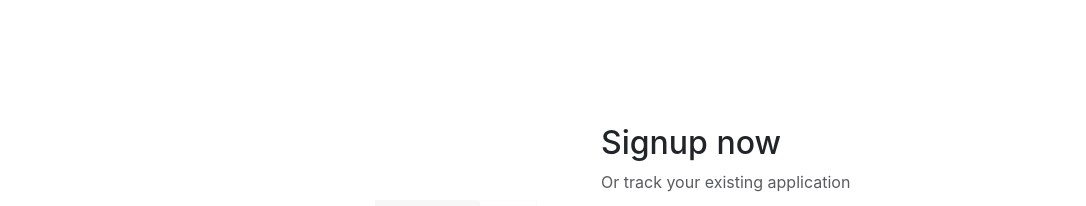
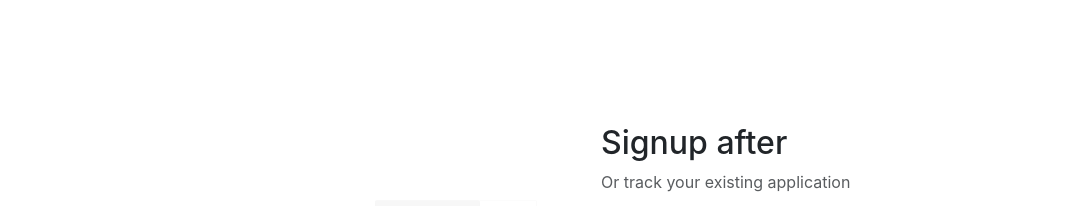
Before and after one commit to FaruqKhan11148/actual_zerodha, a React (Create React App) app in the folder frontend/: page /signup in a window 1280 px wide. Shown: the part 3280-3486 px from the top of the page, without its empty margins (51-1137 px from the left). Built offline with nearby package versions, Linux system fonts and the light colour scheme.

Commit message:
updation

```diff
--- a/frontend/src/landing_page/signup/SignupNow.js
+++ b/frontend/src/landing_page/signup/SignupNow.js
@@ -53,7 +53,7 @@ function Signup() {
 
         {/* Right Side – Form */}
         <div className="col-md-6 d-flex flex-column justify-content-center">
-          <h2 className="mb-2">Signup now</h2>
+          <h2 className="mb-2">Signup after</h2>
           <p className="text-muted mb-4">Or track your existing application</p>
 
           <form onSubmit={handleSubmit}>
```
